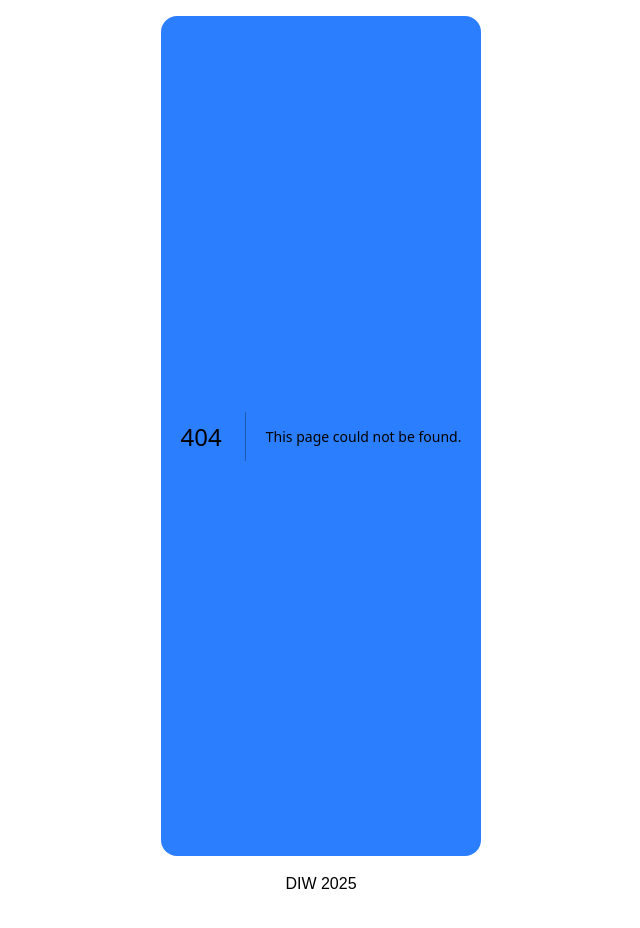
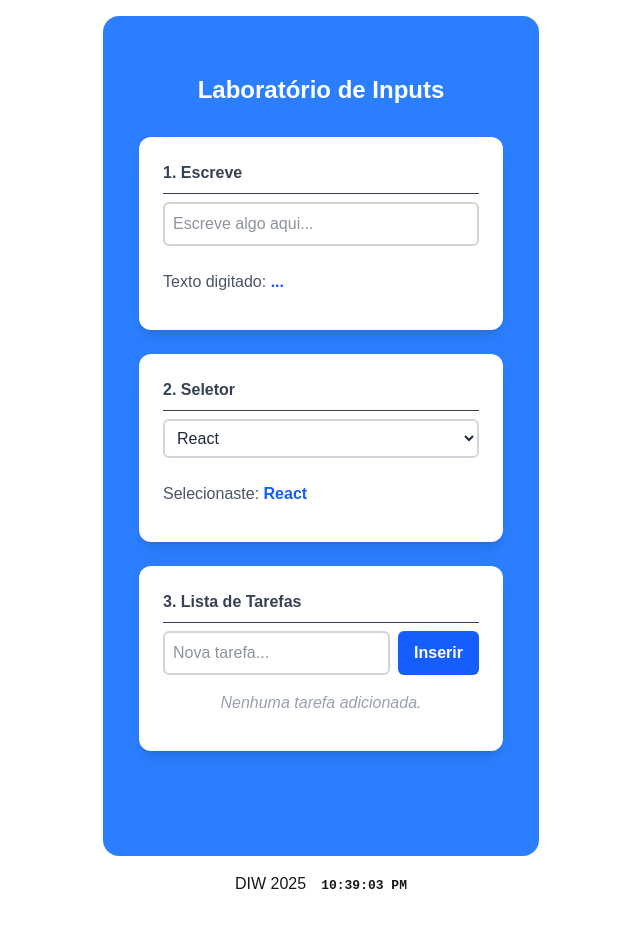
Before and after one commit to guilherme-coelho-a22405805/a22405805_react_next.js, a Next.js app: page /input in a window 1280 px wide. Before the commit this address had no page. Shown: the part 140-1068 px from the top of the page, without its empty margins (319-959 px from the left). Built offline with nearby package versions, Linux system fonts and the light colour scheme.

Commit message:
Lab 10 Mid Development

```diff
--- /dev/null
+++ b/app/contador/page.tsx
@@ -0,0 +1,10 @@
+import Contador from "@/components/Contador/Contador"
+
+export default function ContadorPage() {
+    return (
+        <main>
+            <h1>Laboratório 10: Contador</h1>
+            <Contador />
+        </main>
+    );
+}
--- /dev/null
+++ b/app/input/page.tsx
@@ -0,0 +1,144 @@
+'use client';
+
+import { useState } from 'react';
+
+export default function InputPage() {
+  // 1. Estado para o Input de Texto (Echo)
+  const [texto, setTexto] = useState("");
+
+  // 2. Estado para o Seletor
+  const [tecnologia, setTecnologia] = useState("React");
+
+  // 3. Estados para a Lista de Tarefas
+  const [tarefas, setTarefas] = useState<string[]>([]);
+  const [novaTarefa, setNovaTarefa] = useState("");
+
+  // --- Funções de Lógica ---
+
+  function adicionar() {
+    if (novaTarefa.trim() === "") return;
+    setTarefas([...tarefas, novaTarefa]);
+    setNovaTarefa("");
+  }
+
+  function handleKeyDown(e: React.KeyboardEvent) {
+    if (e.key === 'Enter') {
+      adicionar();
+    }
+  }
+
+  function apagar(index: number) {
+    const novasTarefas = tarefas.filter((_, i) => i !== index);
+    setTarefas(novasTarefas);
+  }
+
+  function editar(index: number) {
+    const novoTexto = prompt("Editar tarefa:", tarefas[index]);
+    if (novoTexto !== null && novoTexto.trim() !== "") {
+      const novasTarefas = [...tarefas];
+      novasTarefas[index] = novoTexto;
+      setTarefas(novasTarefas);
+    }
+  }
+
+  // --- Renderização (JSX) ---
+
+  return (
+    <div className="min-h-screen bg-blue-500 flex flex-col items-center py-10">
+      <h1 className="text-3xl font-bold text-white mb-8">Laboratório de Inputs</h1>
+
+      <div className="w-full max-w-md flex flex-col gap-6 px-4">
+
+        {/* 1. Cartão Eco de Texto */}
+        <section className="bg-white p-6 rounded-xl shadow-lg">
+          <h3 className="font-bold text-gray-700 mb-2 border-b pb-2">1. Escreve</h3>
+          <div className="flex flex-col gap-3">
+            <input
+              className="border-2 border-gray-300 p-2 rounded-md text-gray-800 focus:outline-none focus:border-blue-500"
+              type="text"
+              placeholder="Escreve algo aqui..."
+              value={texto}
+              onChange={(e) => setTexto(e.target.value)}
+            />
+            <p className="text-gray-600">
+              Texto digitado: <span className="font-bold text-blue-600">{texto || "..."}</span>
+            </p>
+          </div>
+        </section>
+
+        {/* 2. Cartão Seletor */}
+        <section className="bg-white p-6 rounded-xl shadow-lg">
+          <h3 className="font-bold text-gray-700 mb-2 border-b pb-2">2. Seletor</h3>
+          <div className="flex flex-col gap-3">
+            <select
+              className="border-2 border-gray-300 p-2 rounded-md text-gray-800 focus:outline-none focus:border-blue-500 bg-white"
+              value={tecnologia}
+              onChange={(e) => setTecnologia(e.target.value)}
+            >
+              <option value="React">React</option>
+              <option value="Next.js">Next.js</option>
+              <option value="TypeScript">TypeScript</option>
+              <option value="JavaScript">JavaScript</option>
+              <option value="Node.js">Node.js</option>
+              <option value="Python">Python</option>
+              <option value="Tailwind CSS">Tailwind CSS</option>
+            </select>
+            <p className="text-gray-600">
+              Selecionaste: <span className="font-bold text-blue-600">{tecnologia}</span>
+            </p>
+          </div>
+        </section>
+
+        {/* 3. Cartão Lista de Tarefas */}
+        <section className="bg-white p-6 rounded-xl shadow-lg">
+          <h3 className="font-bold text-gray-700 mb-2 border-b pb-2">3. Lista de Tarefas</h3>
+
+          <div className="flex gap-2 mb-4">
+            <input
+              className="flex-1 border-2 border-gray-300 p-2 rounded-md text-gray-800 focus:outline-none focus:border-blue-500"
+              value={novaTarefa}
+              onChange={(e) => setNovaTarefa(e.target.value)}
+              onKeyDown={handleKeyDown}
+              placeholder="Nova tarefa..."
+            />
+            <button
+              className="bg-blue-600 hover:bg-blue-700 text-white font-bold py-2 px-4 rounded-md transition-colors"
+              onClick={adicionar}
+            >
+              Inserir
+            </button>
+          </div>
+
+          {tarefas.length === 0 ? (
+            <p className="text-gray-400 italic text-center">Nenhuma tarefa adicionada.</p>
+          ) : (
+            <ul className="space-y-2">
+              {tarefas.map((t, index) => (
+                <li key={index} className="flex justify-between items-center bg-gray-50 p-2 rounded border border-gray-200">
+                  {/* Aqui garanto a cor do texto da tarefa */}
+                  <span className="text-gray-800 font-medium break-all mr-2">• {t}</span>
+
+                  <div className="flex gap-2 shrink-0">
+                    <button
+                      onClick={() => editar(index)}
+                      className="text-sm bg-yellow-500 hover:bg-yellow-600 text-white px-3 py-1 rounded transition-colors"
+                    >
+                      Editar
+                    </button>
+                    <button
+                      onClick={() => apagar(index)}
+                      className="text-sm bg-red-500 hover:bg-red-600 text-white px-3 py-1 rounded transition-colors"
+                    >
+                      Apagar
+                    </button>
+                  </div>
+                </li>
+              ))}
+            </ul>
+          )}
+        </section>
+
+      </div>
+    </div>
+  );
+}
--- a/app/layout.tsx
+++ b/app/layout.tsx
@@ -3,6 +3,7 @@ import { Geist, Geist_Mono } from "next/font/google";
 // @ts-ignore: missing module/type declarations for side-effect CSS import
 import "./globals.css";
 import Link from "next/link";
+import Relogio from "@/components/Relogio/Relogio"; // <--- 1. Importar o componente
 
 const geistSans = Geist({
   variable: "--font-geist-sans",
@@ -37,6 +38,8 @@ export default function RootLayout({
             <Link href="/caracteristicas">Características</Link>
             <Link href="/tecnologias">Tecnologias</Link>
             <Link href="/projetos">Projetos</Link>
+            <Link href="/contador">Contador</Link>
+            <Link href="/input">Input</Link>
           </nav>
         </header>
 
@@ -44,7 +47,9 @@ export default function RootLayout({
           {children}
         </main>
 
-        <footer>DIW {data.getFullYear()}</footer>
+        <footer>DIW {data.getFullYear()}
+          <Relogio />
+        </footer>
 
       </body>
     </html>
--- /dev/null
+++ b/components/Contador/Contador.tsx
@@ -0,0 +1,75 @@
+'use client';
+import { useState, useEffect } from 'react';
+// 1. Importamos o CSS como um objeto 'styles'
+import styles from './contador.module.css';
+
+export default function Contador() {
+    const [valor, setValor] = useState(0);
+    const [historico, setHistorico] = useState<number[]>([]);
+
+    // Efeito para carregar do localStorage ao iniciar
+    useEffect(() => {
+        const valorGuardado = localStorage.getItem('valorContador');
+        if (valorGuardado) {
+            setValor(Number(valorGuardado));
+        }
+    }, []);
+
+    // Efeito para guardar no localStorage quando muda
+    useEffect(() => {
+        localStorage.setItem('valorContador', valor.toString());
+    }, [valor]);
+
+    function atualizaValor(novoValor: number) {
+        if (novoValor >= 0 && novoValor <= 10) {
+            setValor(novoValor);
+            setHistorico(prev => [...prev, novoValor]);
+        }
+    }
+
+    // Lógica das cores
+    let corTexto = 'red';
+    if (valor >= 4 && valor <= 7) corTexto = 'orange';
+    if (valor >= 8) corTexto = 'green';
+
+    return (
+        // 2. Usamos styles.card em vez de "card"
+        <div className={styles.card}>
+            <h2>Laboratório 10: Contador</h2>
+
+            <div className={styles.valor} style={{ color: corTexto }}>
+                {valor}
+            </div>
+
+            <div className={styles.btnGroup}>
+                {/* Nota: Para usar duas classes juntas, usamos esta sintaxe com crase `` */}
+                <button
+                    className={`${styles.btn} ${styles.btnDec}`}
+                    onClick={() => atualizaValor(valor - 1)}>
+                    -
+                </button>
+
+                <button
+                    className={`${styles.btn} ${styles.btnReset}`}
+                    onClick={() => { setValor(0); setHistorico([]) }}>
+                    Reset
+                </button>
+
+                <button
+                    className={`${styles.btn} ${styles.btnInc}`}
+                    onClick={() => atualizaValor(valor + 1)}>
+                    +
+                </button>
+            </div>
+
+            <div style={{ textAlign: 'left' }}>
+                <h3>Histórico:</h3>
+                <ul>
+                    {historico.map((num, index) => (
+                        <li key={index}>Valor alterado para: <strong>{num}</strong></li>
+                    ))}
+                </ul>
+            </div>
+        </div>
+    );
+}
--- /dev/null
+++ b/components/Contador/contador.module.css
@@ -0,0 +1,43 @@
+
+.card {
+  background-color: #1f2937;
+  color: white;
+  padding: 2rem;
+  border-radius: 1rem;
+  box-shadow: 0 10px 15px -3px rgba(0, 0, 0, 0.5);
+  max-width: 400px;
+  margin: 2rem auto;
+  text-align: center;
+  border: 1px solid #374151;
+}
+
+.valor {
+  font-size: 3rem;
+  font-weight: bold;
+  margin: 1rem 0;
+}
+
+.btnGroup {
+  display: flex;
+  justify-content: center;
+  gap: 10px;
+  margin-bottom: 1.5rem;
+}
+
+.btn {
+  padding: 0.5rem 1rem;
+  border: none;
+  border-radius: 0.5rem;
+  cursor: pointer;
+  font-weight: bold;
+  transition: opacity 0.2s;
+}
+
+.btn:hover {
+  opacity: 0.8;
+}
+
+
+.btnInc { background-color: #10b981; color: white; }
+.btnDec { background-color: #ef4444; color: white; }
+.btnReset { background-color: #6b7280; color: white; }
--- /dev/null
+++ b/components/Relogio/Relogio.tsx
@@ -0,0 +1,34 @@
+// components/Relogio.tsx
+'use client';
+
+import { useState, useEffect } from 'react';
+
+export default function Relogio() {
+  // Estado para guardar a hora atual string
+  const [hora, setHora] = useState<string>('');
+
+  useEffect(() => {
+    // 1. Função que atualiza o estado
+    const atualizar = () => {
+        setHora(new Date().toLocaleTimeString());
+    };
+
+    // Atualiza logo no início para não esperar 1 segundo
+    atualizar();
+
+    // 2. Define o intervalo de 1 segundo (1000ms) [cite: 1984]
+    const id = setInterval(atualizar, 1000);
+
+    // 3. Limpeza (Cleanup) quando o componente desmonta [cite: 1988]
+    return () => clearInterval(id);
+  }, []);
+
+  // Renderiza apenas quando a hora estiver definida (evita erros de hidratação)
+  if (!hora) return null;
+
+  return (
+    <span style={{ marginLeft: '15px', fontWeight: 'bold', fontFamily: 'monospace' }}>
+      {hora}
+    </span>
+  );
+}
```
